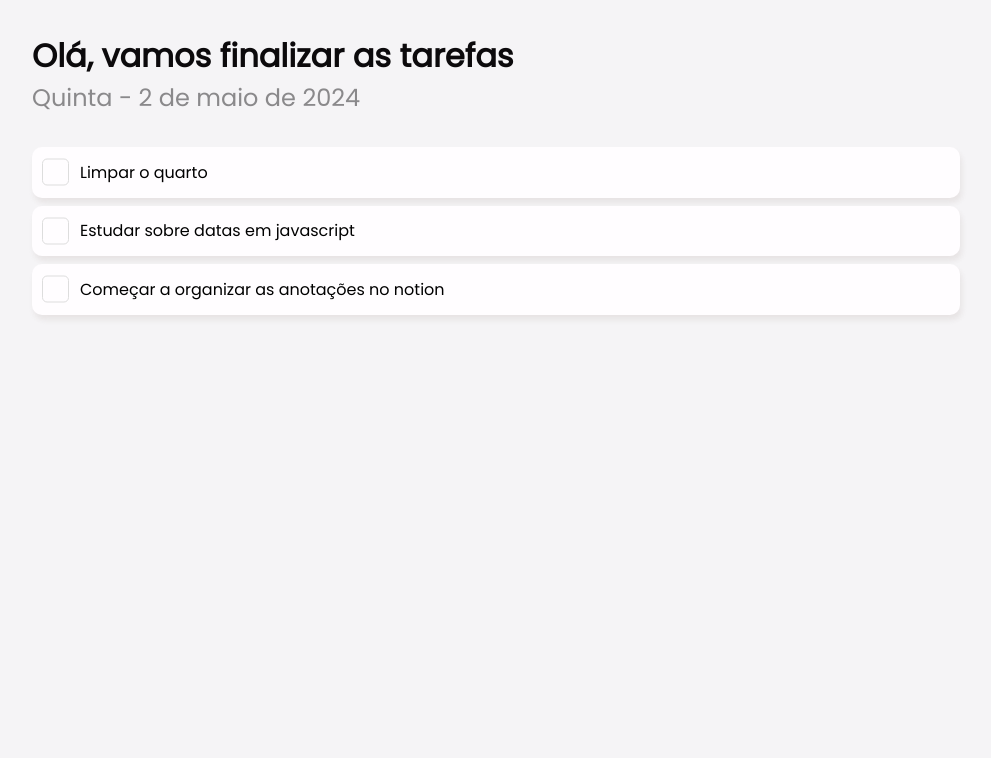
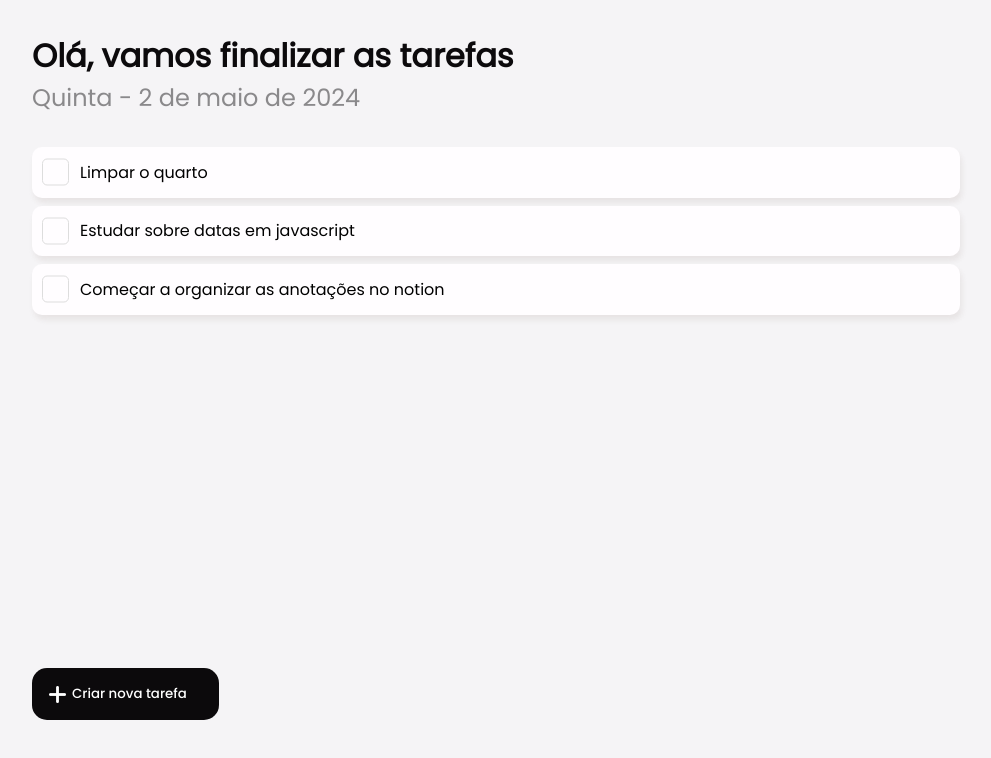
Before and after one commit to andersonlscesar/react-apps, a React (Create React App) app in the folder 01-todolist/: page / in a window 1280 px wide. Shown: the top 758 px of the page, without its empty margins (144-1135 px from the left). Built offline with nearby package versions, Linux system fonts and the light colour scheme.

Commit message:
butão para add novas tarefas criado

```diff
--- a/01-todolist/public/index.html
+++ b/01-todolist/public/index.html
@@ -24,7 +24,7 @@
       work correctly both with client-side routing and a non-root public URL.
       Learn how to configure a non-root public URL by running `npm run build`.
     -->
-    <title>React App</title>
+    <title>Lista de tarefas</title>
   </head>
   <body>
     <noscript>You need to enable JavaScript to run this app.</noscript>
--- a/01-todolist/src/App.js
+++ b/01-todolist/src/App.js
@@ -1,6 +1,6 @@
 import Header from "./Components/Header";
 import TaskList from "./Components/TaskList";
-
+import CreateNewTask from "./Components/CreateNewTask";
 
 const taskList = [
 
@@ -26,12 +26,17 @@ const taskList = [
 ];
 
 export default function App() {
+
     return (
 
         <div className="container">
+
             <Header />
             <TaskList data={ taskList }/>
+            <CreateNewTask />
+
         </div>
 
     );
+
 }
--- /dev/null
+++ b/01-todolist/src/Components/CreateNewTask.js
@@ -0,0 +1,11 @@
+export default function CreateNewTask() {
+
+    return (
+
+        <div className="add-new-task">
+            <button>Criar nova tarefa</button>
+        </div>
+
+    );
+
+}
--- a/01-todolist/src/styles.css
+++ b/01-todolist/src/styles.css
@@ -22,6 +22,11 @@
 @font-face {
     font-family: "Poppins";
     src: url("../public/Poppins/Poppins-Regular.ttf") format("truetype");
+}
+
+@font-face {
+    font-family: "Poppins-medium";
+    src: url("../public/Poppins/Poppins-Medium.ttf") format("truetype");
 }
 
 body {
@@ -102,3 +107,24 @@ body {
 .task-list label.is-done {
     text-decoration: line-through;
 }
+
+/*================= ADD NEW TASK ==================*/
+
+.add-new-task {
+    position: fixed;
+    bottom: 10%;
+}
+
+.add-new-task button {
+    border: none;
+    background-color: var(--main-text-color);
+    color: white;
+    font-family: "Poppins-medium";
+    padding: 1rem 2rem 1rem 2.5rem;
+    border-radius: 15px;
+    cursor: pointer;
+    background-image: url("../public/img/plus.png");
+    background-repeat: no-repeat;
+    background-size: 17px;
+    background-position: 10% 50%;
+}
```
Also changed, not shown: 01-todolist/public/img/plus.png (added).
